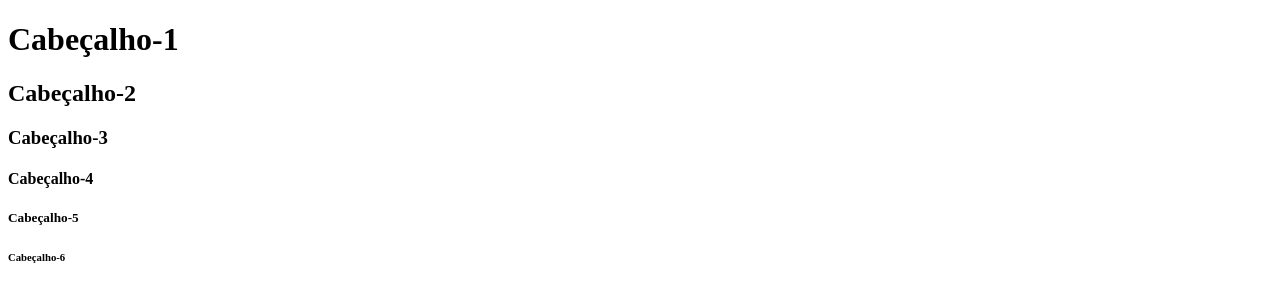
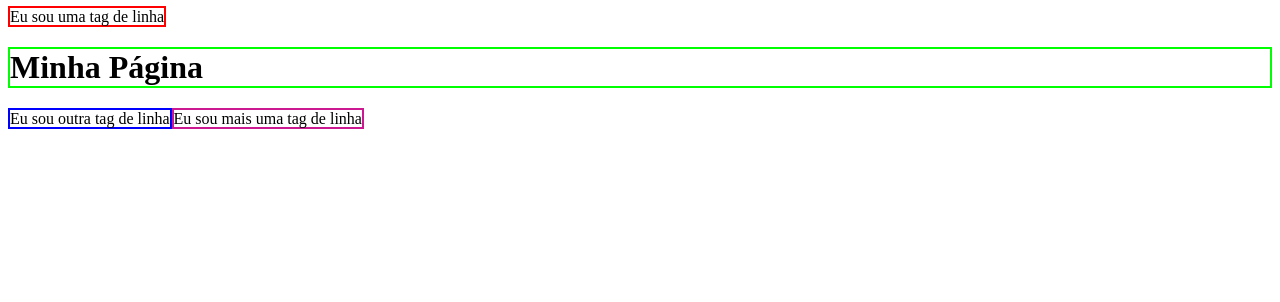
Before and after one commit to alecarlosjesus/primeiro-projeto-o, a plain HTML site: page index.html in a window 1280 px wide. Drawn offline with Linux system fonts and the light colour scheme.

Commit message:
Co-authored-by: Felipe Barbour <barbourdev@users.noreply.github.com> Co-authored-by: OscarAriasNeto <OscarAriasNeto@users.noreply.github.com> Co-authored-by: kaiquepintor <kaiquepintor@users.noreply.github.com> Co-authored-by: NicolasGCADS <NicolasGCADS@users.noreply.github.com> Co-authored-by: bMoraes00 <bMoraes00@users.noreply.github.com> Co-authored-by: CaiocrNyimi <CaiocrNyimi@users.noreply.github.com> Co-authored-by: Otavio Miklos <omininola@users.noreply.github.com> Co-authored-by: GMGrizao <GMGrizao@users.noreply.github.com> Co-authored-by: Caike Dametto  <Dametto98@users.noreply.github.com> Co-authored-by: Brenno Vilela <BrennoVilela@users.noreply.github.com> Co-authored-by: LucyX <Luciayla24@users.noreply.github.com> Co-authored-by: Julio César Maciel <JulioDev01@users.noreply.github.com> Co-authored-by: FrancescoDiBenedetto <FrancescoDiBenedetto@users.noreply.github.com> Co-authored-by: Nicolas Souza <nicolassouzasantos@users.noreply.github.com> Co-authored-by: Raphaela Oliveira Tatto <raphatatto@users.noreply.github.com> Co-authored-by: Lucas R.S <Lucasrodrigues0101@users.noreply.github.com> Co-authored-by: SunaUezuri <SunaUezuri@users.noreply.github.com> Co-authored-by: Gustavoamral <Gustavoamral@users.noreply.github.com> Co-authored-by: GuiJanunzzi <GuiJanunzzi@users.noreply.github.com> Co-authored-by: Kauã de Melo Rodrigues <kauameloo@users.noreply.github.com> Co-authored-by: nascimentorenan <nascimentorenan@users.noreply.github.com>

```diff
--- a/index.html
+++ b/index.html
@@ -7,11 +7,14 @@
 		<title>Exemplo de HTML</title>
 	</head>
 	<body>
-		<h1>Cabeçalho-1</h1>
-		<h2>Cabeçalho-2</h2>
-		<h3>Cabeçalho-3</h3>
-		<h4>Cabeçalho-4</h4>
-		<h5>Cabeçalho-5</h5>
-		<h6>Cabeçalho-6</h6>
+
+		<!-- Criar uma tag dotipo de BLOCO e que vai ser um containêr -->
+
+		<!--Exemplo de tags de linha-->
+		<!--Aproveitando e aplicando algum estilo inline através do atributo style-->
+		<span style="border: solid 2px #ff0000;">Eu sou uma tag de linha</span>
+		<h1 style="border: solid 2px #00ff00;">Minha Página</h1>
+		<span style="border: solid 2px #0000ff;">Eu sou outra tag de linha</span><span style="border: solid 2px #cd1991;">Eu sou mais uma tag de linha</span>
+
 	</body>
-</html>
+</html
```
